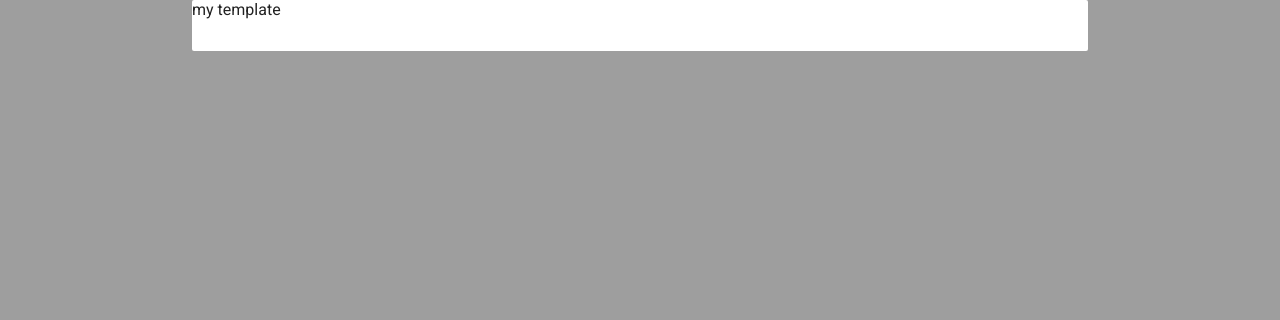
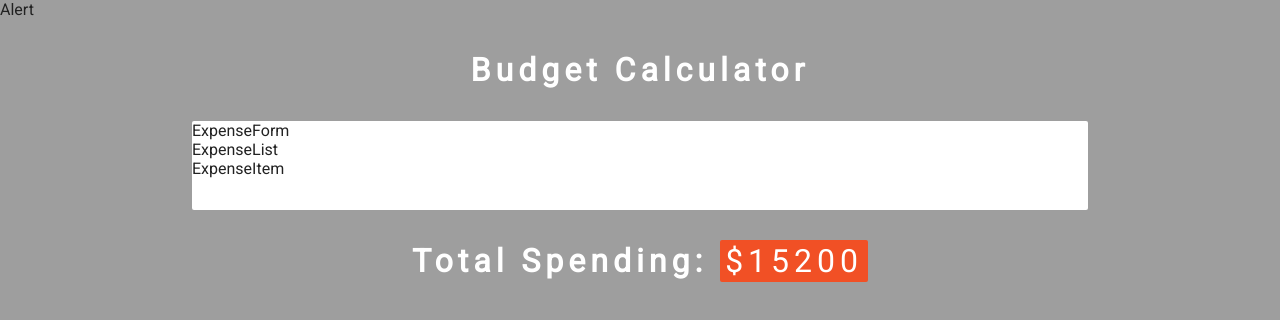
Before and after one commit to Priscilla-Egberi/Budget-Calculator, a React (Create React App) app: page / in a window 1280 px wide. Shown: the top 320 px of the page. Built offline with nearby package versions, Linux system fonts and the light colour scheme.

Commit message:
We just finished working on the total spending function and it is working very fine

```diff
--- a/src/App.js
+++ b/src/App.js
@@ -1,11 +1,33 @@
+import {useState} from "react"
+import './App.css';
+import Alert from "./components/Alert"
+import ExpenseForm from './components/ExpenseForm';
+import ExpenseList from "./components/ExpenseList"
 
-import './App.css';
+const initialExpenses = [
+  {id:0, charge:"payment for bills", amount:1200},
+  {id:1, charge:"School equipments", amount:2000},
+  {id:2, charge:"purchasement of laptop", amount:12000}
+]
 
 function App() {
+  const [expenses, setExpenses] = useState(initialExpenses)
   return (
-    <div className="App">
-      <p>my template</p>
-    </div>
+    <>
+      <Alert />
+      <h1>Budget Calculator</h1>
+      <main className="App">
+        <ExpenseForm />
+        <ExpenseList />
+      </main>
+      <h1>total spending:{" "}
+      <span className="total">$
+      {expenses.reduce((acc, curr)=>{
+        return acc +=curr.amount
+      },0)}
+      </span>
+      </h1>
+    </>
   );
 }
 
--- /dev/null
+++ b/src/components/Alert.js
@@ -0,0 +1,7 @@
+import React from 'react'
+
+export default function Alert() {
+  return (
+    <div>Alert</div>
+  )
+}
--- /dev/null
+++ b/src/components/ExpenseForm.js
@@ -0,0 +1,7 @@
+import React from 'react'
+
+export default function ExpenseForm() {
+  return (
+    <div>ExpenseForm</div>
+  )
+}
--- /dev/null
+++ b/src/components/ExpenseItem.js
@@ -0,0 +1,7 @@
+import React from 'react'
+
+export default function ExpenseItem() {
+  return (
+    <div>ExpenseItem</div>
+  )
+}
--- /dev/null
+++ b/src/components/ExpenseList.js
@@ -0,0 +1,10 @@
+import React from 'react'
+import Item from "./ExpenseItem"
+export default function ExpenseList() {
+  return (
+    <>
+    <div>ExpenseList</div>
+    <Item />
+    </>
+  )
+}
```
